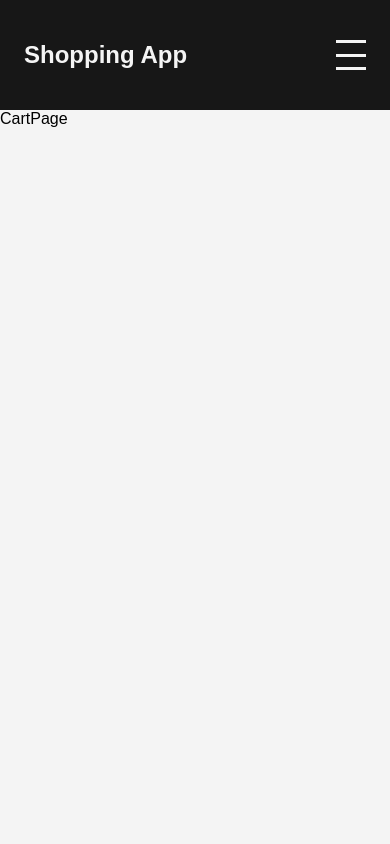
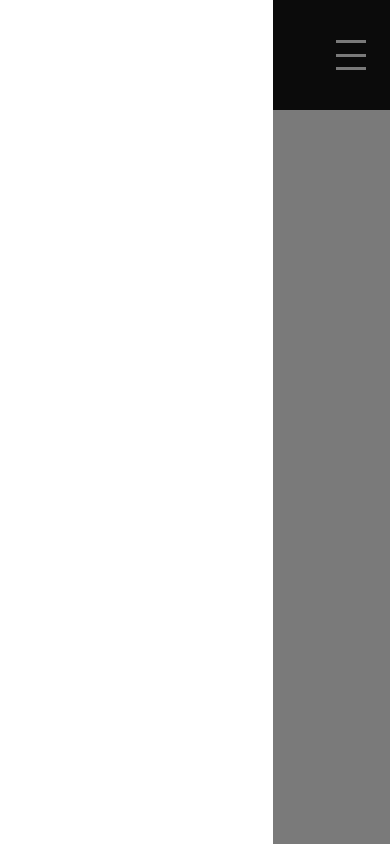
Before and after one commit to DanielMcIntyre2022/MERN-Shopping-App, a React (Create React App) app in the folder frontend/: page /cart in a window 390 px wide. Both pictures are taken after a click on the element 351 px from the left and 55 px from the top of the page. Built offline with nearby package versions, Linux system fonts and the light colour scheme.

Commit message:
implemnted side drawer feature for hamburger menu

```diff
--- a/frontend/src/App.js
+++ b/frontend/src/App.js
@@ -1,5 +1,6 @@
 import './App.css';
 import { BrowserRouter as Router, Routes, Route } from 'react-router-dom';
+import { useState } from 'react';
 
 // Pages  //
 import HomePage from './pages/HomePage';
@@ -8,14 +9,20 @@ import CartPage from './pages/CartPage';
 
 // Components //
 import Navbar from './components/Navbar';
+import Backdrop from './components/Backdrop';
+import SideDrawer from './components/SideDrawer';
+
+function App() {
+
+  // create state to turn the sidetoogle on and off
+  const [sideToogle, setSideToogle] = useState(false);
 
 
-function App() {
   return (
   <Router>
-      < Navbar />
-      {/* SideDrawer */}
-      {/* Backdrop */}
+      < Navbar click={() => setSideToogle(true) } />
+      < SideDrawer show={sideToogle} />
+      <Backdrop show={sideToogle} click={() => setSideToogle(false) } />
       <main>
         <Routes>
           <Route exact path="/" element={<HomePage/>} />
--- a/frontend/src/components/Backdrop.js
+++ b/frontend/src/components/Backdrop.js
@@ -1,8 +1,8 @@
-import './styleComponents/Backdrop/css';
+import './styleComponents/Backdrop.css';
 
-function Backdrop() {
+const Backdrop = ({ show, click }) => {
   return (
-    <div className='backdrop'></div>
+    show && <div className='backdrop' onClick={click}></div>
   )
 }
 
--- a/frontend/src/components/Navbar.js
+++ b/frontend/src/components/Navbar.js
@@ -2,7 +2,7 @@ import './styleComponents/Navbar.css';
 import { Link } from 'react-router-dom';
 import { FaShoppingCart } from 'react-icons/fa';
 
-const Navbar = () => {
+const Navbar = (props) => {
   return (
       <nav className="navbar">
           <div className="nav-logo">
@@ -24,7 +24,7 @@ const Navbar = () => {
           </Link>
         </li>
       </ul>
-      <div className='hamburger-menu'>
+      <div className='hamburger-menu' onClick={props.click}>
       <div></div>
         <div></div>
         <div></div>
--- a/frontend/src/components/SideDrawer.js
+++ b/frontend/src/components/SideDrawer.js
@@ -0,0 +1,14 @@
+import './styleComponents/SideDrawer.css';
+
+const SideDrawer = ({ show }) => {
+  const SideDrawerClass = ["side-drawer"];
+  if (show) {
+    SideDrawerClass.push("show");
+  }
+
+  return (
+    <div className={SideDrawerClass.join(" ")}></div>
+  )
+}
+
+export default SideDrawer;
--- a/frontend/src/components/styleComponents/Backdrop.css
+++ b/frontend/src/components/styleComponents/Backdrop.css
@@ -1,7 +1,7 @@
 .backdrop {
     width: 100%;
     height: 100vh;
-    background-color: rbga(0, 0, 0, 0.5);
+    background-color: rgb(0, 0, 0, 0.5);
     z-index: 100;
     position: fixed;
     top: 0;
--- a/frontend/src/components/styleComponents/SideDrawer.css
+++ b/frontend/src/components/styleComponents/SideDrawer.css
@@ -0,0 +1,15 @@
+.side-drawer {
+    width: 70%;
+    height: 100vh;
+    background-color: white;
+    position: fixed;
+    top: 0;
+    left: 0;
+    z-index: 200;
+    transform: translateX(-100%);
+    transition: all 0.3s ease-out;
+}
+
+.side-drawer.show {
+    transform: translateX(0);
+}
--- a/frontend/src/pages/CartPage.js
+++ b/frontend/src/pages/CartPage.js
@@ -2,7 +2,7 @@ import './stylePages/CartPage.css';
 
 const CartPage = () => {
   return (
-    <div className='cartpage-container'>CartPage</div>
+    <div className='cartpage-container'>Cart Page</div>
   )
 }
 
```
